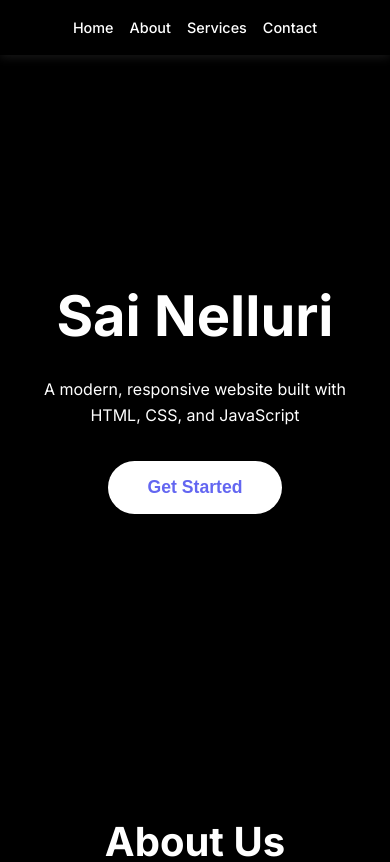
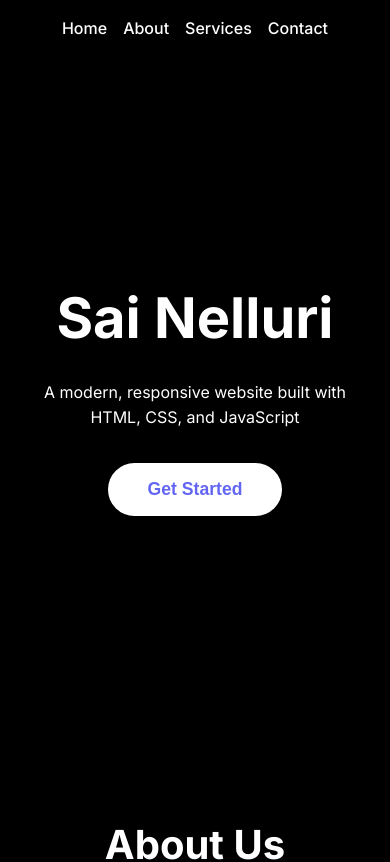
Before and after one commit to sainelluri0306/Portfolio1, a plain HTML site: page index.html in a window 390 px wide. Shown: the top 862 px of the page. Drawn offline with Linux system fonts and the light colour scheme.

Commit message:
Remove menu bar line and increase navigation font size

```diff
--- a/styles.css
+++ b/styles.css
@@ -24,7 +24,6 @@ body {
 
 header {
     background: var(--bg-color);
-    box-shadow: 0 2px 10px rgba(255, 255, 255, 0.1);
     position: sticky;
     top: 0;
     z-index: 1000;
@@ -49,6 +48,7 @@ nav {
     text-decoration: none;
     color: var(--text-color);
     font-weight: 500;
+    font-size: 1.2rem;
     transition: color 0.3s ease;
 }
 
@@ -249,7 +249,10 @@ footer {
 @media (max-width: 768px) {
     .nav-links {
         gap: 1rem;
-        font-size: 0.9rem;
+    }
+
+    .nav-links a {
+        font-size: 1rem;
     }
 
     .hero-content h1 {
```
